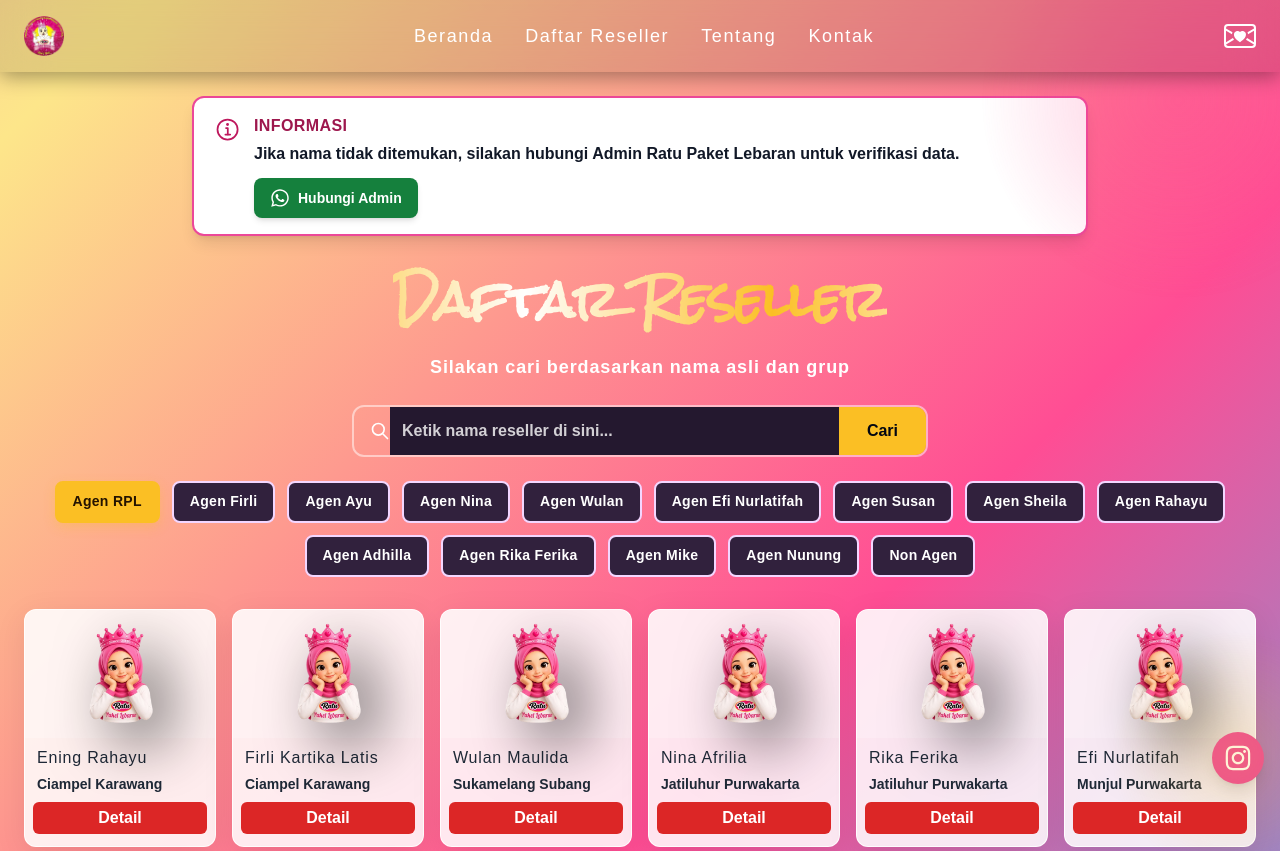
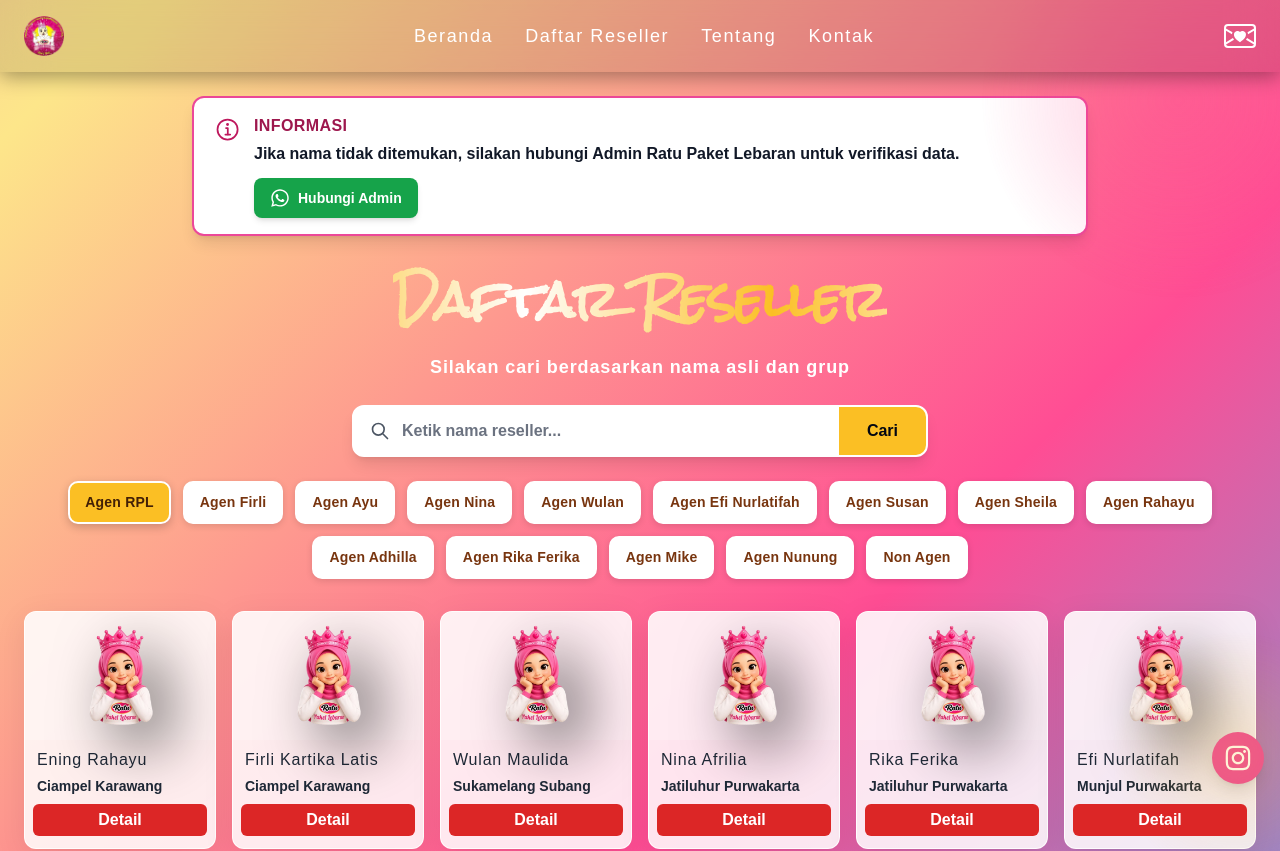
Before and after one commit to ratupaket/resellerresmi2027, a React (Vite) app: page /product in a window 1280 px wide. Shown: the top 851 px of the page. Built offline with nearby package versions, Linux system fonts and the light colour scheme; a web font is replaced by a local one.

Commit message:
Update Menu.jsx

```diff
--- a/src/components/organisms/Products/Menu.jsx
+++ b/src/components/organisms/Products/Menu.jsx
@@ -23,33 +23,45 @@ const categories = [
   "Non Agen",
 ];
 
-// Link WhatsApp Admin Ratu Paket Lebaran
+// Link WhatsApp admin
 const ADMIN_WHATSAPP =
   "https://wa.me/message/MU23Y7YT6SNFP1";
+
+const ADMIN_MESSAGE =
+  "Halo Admin Ratu Paket Lebaran, saya ingin mengonfirmasi nama reseller yang tidak ditemukan di daftar. Mohon bantu pengecekan data saya. Terima kasih.";
 
 const Menu = ({ addToCart, onCardClick }) => {
   const [selectedCategory, setSelectedCategory] =
     useState("Agen RPL");
 
+  // Input yang sedang diketik
   const [searchTerm, setSearchTerm] = useState("");
+
+  // Kata kunci yang sudah dicari
+  const [submittedSearch, setSubmittedSearch] = useState("");
+
   const [showModal, setShowModal] = useState(false);
   const [selectedMenu, setSelectedMenu] = useState(null);
 
-  // Filter nama berdasarkan kategori dan pencarian
+  // Filter reseller berdasarkan kategori dan kata kunci
   const searchedMenuList = menuList.filter((menu) => {
     const isCategoryMatch =
       menu?.category === selectedCategory;
 
     const isSearchMatch = menu?.title
       ?.toLowerCase()
-      .includes(searchTerm.toLowerCase().trim());
+      .includes(submittedSearch.toLowerCase());
 
-    return searchTerm.trim()
-      ? isCategoryMatch && isSearchMatch
-      : isCategoryMatch;
+    return isCategoryMatch && isSearchMatch;
   });
 
-  // Membuka detail reseller
+  // Jalankan pencarian saat tombol Cari ditekan
+  const handleSearch = (e) => {
+    e.preventDefault();
+    setSubmittedSearch(searchTerm.trim());
+  };
+
+  // Pilih reseller untuk melihat detail
   const handleCardClick = (menu) => {
     setSelectedMenu(menu);
     setShowModal(true);
@@ -59,16 +71,19 @@ const Menu = ({ addToCart, onCardClick }) => {
     }
   };
 
-  // Menutup detail reseller
+  // Tutup modal
   const closeModal = () => {
     setShowModal(false);
     setSelectedMenu(null);
   };
 
-  // Membuka WhatsApp admin
+  // Buka WhatsApp admin dengan pesan
   const handleContactAdmin = () => {
+    const whatsappURL =
+      `${ADMIN_WHATSAPP}?text=${encodeURIComponent(ADMIN_MESSAGE)}`;
+
     window.open(
-      ADMIN_WHATSAPP,
+      whatsappURL,
       "_blank",
       "noopener,noreferrer"
     );
@@ -78,13 +93,8 @@ const Menu = ({ addToCart, onCardClick }) => {
     <>
       <style>{`
         @keyframes menuTextShimmer {
-          0% {
-            background-position: -200% center;
-          }
-
-          100% {
-            background-position: 200% center;
-          }
+          0% { background-position: -200% center; }
+          100% { background-position: 200% center; }
         }
 
         .m-glow-title {
@@ -105,47 +115,46 @@ const Menu = ({ addToCart, onCardClick }) => {
           display: inline-block;
           line-height: 1.35;
           padding: 4px 0;
-          transform: translateZ(0);
           -webkit-font-smoothing: antialiased;
         }
 
         .category-button {
+          min-height: 42px;
+          padding: 9px 15px;
+          border: 2px solid #ffffff;
+          border-radius: 10px;
+          background: #ffffff;
+          color: #78350f;
           font-size: 14px;
           font-weight: 800;
-          letter-spacing: 0.3px;
-          text-shadow: none;
-          min-height: 42px;
+          letter-spacing: 0.2px;
+          box-shadow: 0 2px 7px rgba(0, 0, 0, 0.12);
           transition: all 0.2s ease;
         }
 
-        .category-button:focus-visible {
-          outline: 3px solid #fbbf24;
-          outline-offset: 3px;
+        .category-button:hover {
+          background: #fff1cc;
+          border-color: #f59e0b;
+          transform: translateY(-1px);
         }
 
         .category-button-active {
-          background-color: #fbbf24;
-          color: #241300;
-          border-color: #fbbf24;
-          box-shadow: 0 4px 12px rgba(251, 191, 36, 0.3);
+          background: #fbbf24;
+          color: #422006;
+          border-color: #ffffff;
+          box-shadow: 0 3px 10px rgba(0, 0, 0, 0.2);
         }
 
-        .category-button-inactive {
-          background-color: #31213d;
-          color: #ffffff;
-          border-color: #f3d6ff;
-        }
-
-        .category-button-inactive:hover {
-          background-color: #51315f;
-          border-color: #ffffff;
+        .category-button:focus-visible {
+          outline: 3px solid #f59e0b;
+          outline-offset: 3px;
         }
 
         @media (max-width: 480px) {
           .category-button {
+            min-height: 38px;
+            padding: 8px 10px;
             font-size: 12px;
-            padding: 9px 10px;
-            min-height: 38px;
           }
         }
 
@@ -162,10 +171,9 @@ const Menu = ({ addToCart, onCardClick }) => {
 
       <section className="mt-6 mb-16 px-4 md:px-6">
 
-        {/* INFORMASI: SELALU TERLIHAT */}
+        {/* INFORMASI SELALU TERLIHAT */}
         <div className="mx-auto mb-7 w-full max-w-4xl">
           <div className="flex items-start gap-3 rounded-xl border-2 border-pink-500 bg-white px-4 py-4 shadow-lg sm:px-5">
-
             <IoInformationCircleOutline
               className="mt-0.5 h-7 w-7 shrink-0 text-pink-700"
               aria-hidden="true"
@@ -178,14 +186,13 @@ const Menu = ({ addToCart, onCardClick }) => {
 
               <p className="text-sm font-semibold leading-relaxed text-gray-900 sm:text-base">
                 Jika nama tidak ditemukan, silakan hubungi
-                Admin Ratu Paket Lebaran untuk verifikasi
-                data.
+                Admin Ratu Paket Lebaran untuk verifikasi data.
               </p>
 
               <button
                 type="button"
                 onClick={handleContactAdmin}
-                className="mt-3 inline-flex min-h-10 items-center justify-center gap-2 rounded-lg bg-green-700 px-4 py-2 text-sm font-extrabold text-white shadow-md transition-colors hover:bg-green-800 focus-visible:outline focus-visible:outline-2 focus-visible:outline-offset-2 focus-visible:outline-green-700"
+                className="mt-3 inline-flex min-h-10 items-center justify-center gap-2 rounded-lg bg-green-600 px-4 py-2 text-sm font-extrabold text-white shadow-md transition-colors hover:bg-green-700"
               >
                 <FaWhatsapp
                   className="h-5 w-5"
@@ -208,11 +215,13 @@ const Menu = ({ addToCart, onCardClick }) => {
           Silakan cari berdasarkan nama asli dan grup
         </h2>
 
-        {/* PENCARIAN */}
-        <div className="mx-auto mb-6 flex w-full max-w-xl justify-center">
-          <div className="relative flex w-full overflow-hidden rounded-xl border-2 border-white/50 transition-colors duration-300 focus-within:border-amber-400">
-
-            <div className="flex items-center pl-4 text-white">
+        {/* FORM PENCARIAN */}
+        <form
+          onSubmit={handleSearch}
+          className="mx-auto mb-6 w-full max-w-xl"
+        >
+          <div className="flex w-full overflow-hidden rounded-xl border-2 border-white bg-white shadow-lg focus-within:border-amber-400">
+            <div className="flex items-center pl-4 text-gray-600">
               <svg
                 className="h-5 w-5"
                 fill="none"
@@ -232,8 +241,8 @@ const Menu = ({ addToCart, onCardClick }) => {
             <input
               type="text"
               aria-label="Cari nama reseller"
-              className="w-full bg-[#24182f] py-3 pl-3 pr-4 font-semibold text-white placeholder:text-white/80 focus:outline-none"
-              placeholder="Ketik nama reseller di sini..."
+              className="w-full min-w-0 bg-white py-3 pl-3 pr-2 font-semibold text-gray-900 placeholder:text-gray-500 focus:outline-none"
+              placeholder="Ketik nama reseller..."
               value={searchTerm}
               onChange={(e) =>
                 setSearchTerm(e.target.value)
@@ -241,14 +250,13 @@ const Menu = ({ addToCart, onCardClick }) => {
             />
 
             <button
-              type="button"
-              onClick={() => setSearchTerm("")}
-              className="whitespace-nowrap bg-amber-400 px-5 font-extrabold text-gray-950 transition-colors hover:bg-amber-300 md:px-7"
+              type="submit"
+              className="shrink-0 bg-amber-400 px-5 font-extrabold text-gray-950 transition-colors hover:bg-amber-300 md:px-7"
             >
-              {searchTerm ? "Reset" : "Cari"}
+              Cari
             </button>
           </div>
-        </div>
+        </form>
 
         {/* KATEGORI AGEN */}
         <div className="mb-8 w-full">
@@ -265,11 +273,12 @@ const Menu = ({ addToCart, onCardClick }) => {
                   onClick={() => {
                     setSelectedCategory(category);
                     setSearchTerm("");
+                    setSubmittedSearch("");
                   }}
-                  className={`category-button rounded-lg border-2 px-4 py-2 ${
+                  className={`category-button ${
                     isSelected
                       ? "category-button-active"
-                      : "category-button-inactive"
+                      : ""
                   }`}
                 >
                   {category}
@@ -304,9 +313,8 @@ const Menu = ({ addToCart, onCardClick }) => {
             ))
           ) : (
             <div className="col-span-full flex flex-col items-center justify-center py-16 text-center">
-
               <svg
-                className="mb-4 h-14 w-14 text-white/70"
+                className="mb-4 h-14 w-14 text-white/80"
                 fill="none"
                 stroke="currentColor"
                 viewBox="0 0 24 24"
@@ -332,21 +340,13 @@ const Menu = ({ addToCart, onCardClick }) => {
               <button
                 type="button"
                 onClick={handleContactAdmin}
-                className="mt-5 inline-flex min-h-11 items-center justify-center gap-2 rounded-lg bg-green-700 px-5 py-3 font-extrabold text-white shadow-lg transition-colors hover:bg-green-800"
+                className="mt-5 inline-flex min-h-11 items-center justify-center gap-2 rounded-lg bg-green-600 px-5 py-3 font-extrabold text-white shadow-lg transition-colors hover:bg-green-700"
               >
                 <FaWhatsapp
                   className="h-5 w-5"
                   aria-hidden="true"
                 />
                 Hubungi Admin via WhatsApp
-              </button>
-
-              <button
-                type="button"
-                onClick={() => setSearchTerm("")}
-                className="mt-4 font-bold text-amber-300 underline underline-offset-4 hover:text-amber-200"
-              >
-                Reset Pencarian
               </button>
             </div>
           )}
```
